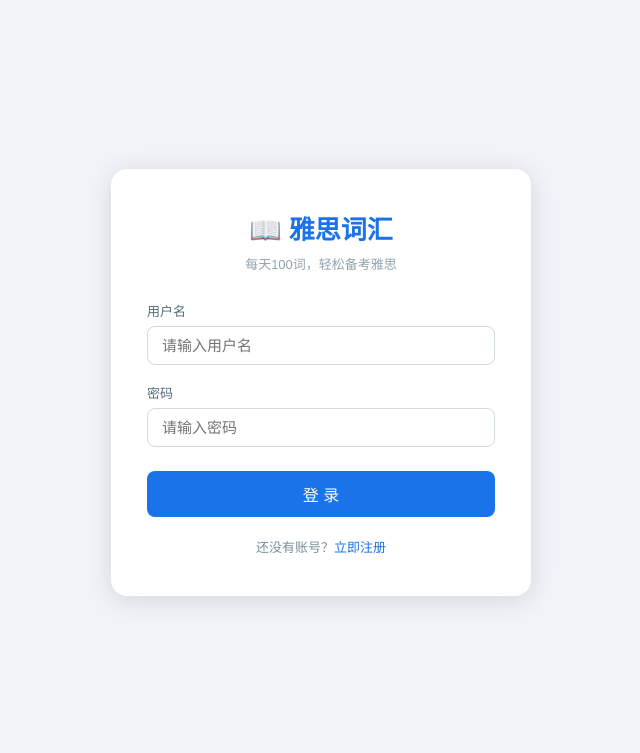
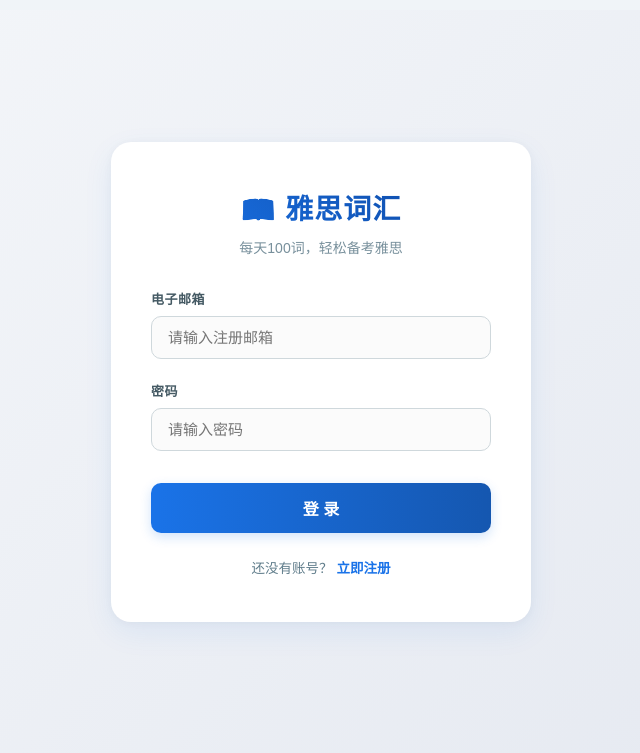
Before and after one commit to pandorauuu/word, a Flask app: page /login in a window 1280 px wide. Shown: the top 753 px of the page, without its empty margins (319-959 px from the left). Run offline with Flask 3, Linux system fonts and the light colour scheme.

Commit message:
Update login.html

```diff
--- a/templates/login.html
+++ b/templates/login.html
@@ -3,61 +3,164 @@
 
 {% block extra_css %}
 <style>
+/* 整个背景加入现代感微渐变 */
 .auth-wrap {
     min-height: calc(100vh - 56px);
     display: flex;
     align-items: center;
     justify-content: center;
+    background: linear-gradient(135deg, #f5f7fa 0%, #e4e8f0 100%);
     padding: 40px 20px;
 }
+
+/* 拟物化悬浮卡片，加入平滑过渡 */
 .auth-card {
-    background: #fff;
-    border-radius: 16px;
-    box-shadow: 0 4px 24px rgba(0,0,0,.12);
-    padding: 40px 36px;
+    background: #ffffff;
+    border-radius: 20px;
+    box-shadow: 0 10px 30px rgba(26, 115, 232, 0.08), 0 1px 8px rgba(0, 0, 0, 0.04);
+    padding: 45px 40px;
     width: 100%;
     max-width: 420px;
+    transition: transform 0.3s ease, box-shadow 0.3s ease;
 }
+
+.auth-card:hover {
+    transform: translateY(-2px);
+    box-shadow: 0 12px 35px rgba(26, 115, 232, 0.12), 0 2px 10px rgba(0, 0, 0, 0.06);
+}
+
+/* 标题渐变色与排版优化 */
 .auth-card h1 {
     text-align: center;
-    font-size: 26px;
-    color: #1a73e8;
-    margin-bottom: 8px;
+    font-size: 28px;
+    font-weight: 700;
+    background: linear-gradient(45deg, #1a73e8, #0d47a1);
+    -webkit-background-clip: text;
+    -webkit-text-fill-color: transparent;
+    margin-bottom: 10px;
+    letter-spacing: 1px;
 }
+
 .auth-card .subtitle {
     text-align: center;
-    color: #90a4ae;
-    font-size: 13px;
-    margin-bottom: 28px;
+    color: #78909c;
+    font-size: 14px;
+    margin-bottom: 32px;
+    font-weight: 400;
 }
-.form-group { margin-bottom: 18px; }
+
+/* 表单分组 */
+.form-group {
+    margin-bottom: 22px;
+}
+
 .form-group label {
     display: block;
     font-size: 13px;
-    color: #546e7a;
-    margin-bottom: 6px;
-    font-weight: 500;
+    color: #455a64;
+    margin-bottom: 8px;
+    font-weight: 600;
+    letter-spacing: 0.5px;
 }
+
+/* 输入框微动效（聚焦时有蓝色呼吸灯） */
 .form-control {
     width: 100%;
-    padding: 10px 14px;
+    padding: 12px 16px;
     border: 1.5px solid #cfd8dc;
-    border-radius: 8px;
+    border-radius: 10px;
     font-size: 15px;
     outline: none;
-    transition: border-color .2s;
-    color: #333;
+    color: #263238;
+    background-color: #fbfbfb;
+    transition: all 0.25s ease;
+    box-sizing: border-box;
 }
-.form-control:focus { border-color: #1a73e8; }
-.btn-block { width: 100%; padding: 11px; font-size: 16px; border-radius: 8px; margin-top: 6px; }
+
+.form-control:focus {
+    border-color: #1a73e8;
+    background-color: #fff;
+    box-shadow: 0 0 0 4px rgba(26, 115, 232, 0.1);
+}
+
+/* 登录按钮的高级渐变与悬浮放大效果 */
+.btn-block {
+    width: 100%;
+    padding: 13px;
+    font-size: 16px;
+    font-weight: 600;
+    color: #fff;
+    background: linear-gradient(90deg, #1a73e8, #1557b0);
+    border: none;
+    border-radius: 10px;
+    margin-top: 10px;
+    cursor: pointer;
+    box-shadow: 0 4px 12px rgba(26, 115, 232, 0.2);
+    transition: all 0.25s ease;
+}
+
+.btn-block:hover {
+    background: linear-gradient(90deg, #1557b0, #0d47a1);
+    box-shadow: 0 6px 16px rgba(26, 115, 232, 0.3);
+    transform: scale(1.01);
+}
+
+.btn-block:active {
+    transform: scale(0.99);
+}
+
+/* 底部文案优化 */
 .auth-footer {
     text-align: center;
-    margin-top: 20px;
-    font-size: 13px;
-    color: #78909c;
+    margin-top: 24px;
+    font-size: 13.5px;
+    color: #607d8b;
 }
-.auth-footer a { color: #1a73e8; text-decoration: none; }
-.auth-footer a:hover { text-decoration: underline; }
+
+.auth-footer a {
+    color: #1a73e8;
+    text-decoration: none;
+    font-weight: 600;
+    margin-left: 4px;
+}
+
+.auth-footer a:hover {
+    text-decoration: underline;
+    color: #0d47a1;
+}
+
+/* 优雅的错误提示气泡 */
+.alert-messages {
+    padding: 0;
+    margin-bottom: 24px;
+    list-style: none;
+}
+
+.alert {
+    padding: 12px 16px;
+    border-radius: 10px;
+    font-size: 14px;
+    display: flex;
+    align-items: center;
+    animation: fadeIn 0.3s ease;
+}
+
+.alert-danger {
+    background-color: #fce8e6;
+    color: #c5221f;
+    border: 1px solid #fad2cf;
+}
+
+.alert-warning {
+    background-color: #fef7e0;
+    color: #b06000;
+    border: 1px solid #fde293;
+}
+
+@keyframes fadeIn {
+    from { opacity: 0; transform: translateY(-8px); }
+    to { opacity: 1; transform: translateY(0); }
+}
 </style>
 {% endblock %}
 
@@ -67,18 +170,32 @@
         <h1>📖 雅思词汇</h1>
         <p class="subtitle">每天100词，轻松备考雅思</p>
 
+        {% with messages = get_flashed_messages(with_categories=true) %}
+          {% if messages %}
+            <ul class="alert-messages">
+            {% for category, message in messages %}
+              <li class="alert alert-{{ category if category != 'error' else 'danger' }}">
+                  <span>⚠️ {{ message }}</span>
+              </li>
+            {% endfor %}
+            </ul>
+          {% endif %}
+        {% endwith %}
+
         <form method="POST" action="{{ url_for('login') }}">
             <div class="form-group">
-                <label>用户名</label>
-                <input type="text" name="username" class="form-control"
-                       placeholder="请输入用户名" required autocomplete="username">
+                <label>电子邮箱</label>
+                <input type="email" name="email" class="form-control"
+                       placeholder="请输入注册邮箱" required autocomplete="email">
             </div>
+
             <div class="form-group">
                 <label>密码</label>
                 <input type="password" name="password" class="form-control"
                        placeholder="请输入密码" required autocomplete="current-password">
             </div>
-            <button type="submit" class="btn btn-primary btn-block">登 录</button>
+
+            <button type="submit" class="btn btn-block">登 录</button>
         </form>
 
         <div class="auth-footer">
```
